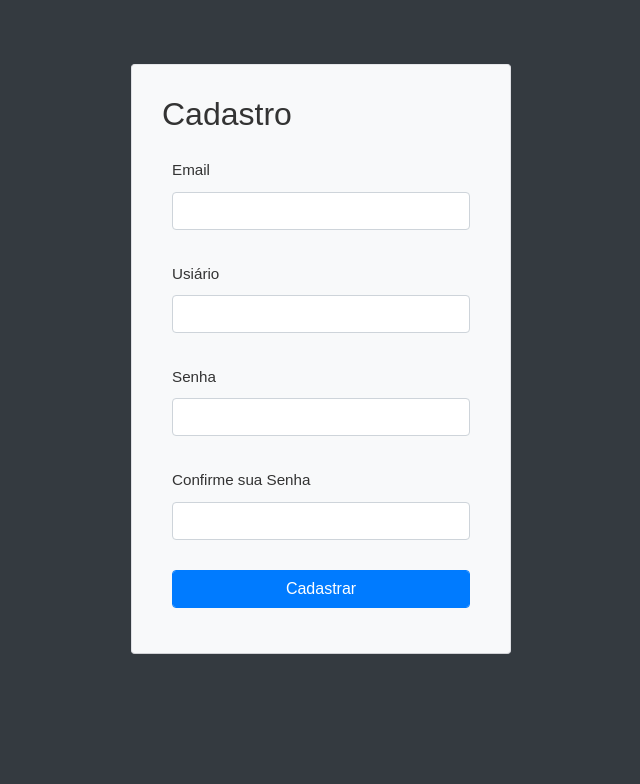
After one commit to belec0/medirafacada, a PHP site: page /view/auth/cadastro-form.php in a window 1280 px wide. The commit adds this page. Shown: the top 784 px of the page, without its empty margins (319-959 px from the left). Run offline with PHP 8.4, Linux system fonts and the light colour scheme.

Commit message:
cadastro de usuario

```diff
--- a/index.php
+++ b/index.php
@@ -1,8 +1,9 @@
 <?php
+
 session_start();
 if(!empty($_SESSION["userId"])) {
-    require_once './view/dashboard.php';
+    header("Location: ./view/dashboard.php");
 } else {
-    require_once './view/login-form.php';
+    header("Location: ./view/auth/login-form.php");
 }
 ?>
--- /dev/null
+++ b/view/auth/cadastro-form.php
@@ -0,0 +1,80 @@
+<?php require_once("../layout/topTheme.php"); ?>
+
+    <div style="width:30%; margin-left: 35%; margin-top: 5%; ">
+        <form action="cadastro-action.php" method="post" id="frmLogin" onSubmit="return validate();" >
+            <div class="demo-table bg-light">
+
+                <h2>Cadastro</h2>
+                <?php
+                if(isset($_SESSION["errorMessage"])) {
+                ?>
+                <div class="error-message"><?php  echo $_SESSION["errorMessage"]; ?></div>
+                <?php
+                unset($_SESSION["errorMessage"]);
+                }
+                ?>
+                <div class="field-column">
+                    <div>
+                        <label for="email">Email</label><span id="user_info" class="error-info"></span>
+                    </div>
+                    <div>
+                        <input name="user_email" id="user_email" type="text" class="form-control">
+                    </div>
+                </div>
+                <div class="field-column">
+                    <div>
+                        <label for="username">Usiário</label><span id="user_info" class="error-info"></span>
+                    </div>
+                    <div>
+                        <input name="user_name" id="user_name" type="text" class="form-control">
+                    </div>
+                </div>
+                <div class="field-column">
+                    <div>
+                        <label for="password">Senha</label><span id="password_info" class="error-info"></span>
+                    </div>
+                    <div>
+                        <input name="password" id="password" type="password" class="form-control">
+                    </div>
+                </div>
+                <div class="field-column">
+                    <div>
+                        <label for="password_confirm">Confirme sua Senha</label><span id="password_confirm" class="error-info"></span>
+                    </div>
+                    <div>
+                        <input name="password_confirm" id="password_confirm" type="password" class="form-control">
+                    </div>
+                </div>
+                <div class=field-column>
+                    <div>
+                        <input type="submit"  value="Cadastrar" class="form-control btn btn-primary"></span>
+                    </div>
+                </div>
+            </div>
+        </form>
+    </div>
+    <script>
+    function validate() {
+
+        console.log($("#user_info").val());
+        var $valid = true;
+        document.getElementById("user_info").innerHTML = "";
+        document.getElementById("password_info").innerHTML = "";
+
+        var userName = document.getElementById("user_name").value;
+        var password = document.getElementById("password").value;
+        if(userName == "")
+        {
+            document.getElementById("user_info").innerHTML = "required";
+        	$valid = false;
+        }
+        if(password == "")
+        {
+        	document.getElementById("password_info").innerHTML = "required";
+            $valid = false;
+        }
+        return $valid;
+    }
+    </script>
+
+<?php require_once("../layout/bottomTheme.php"); ?>
--- a/view/dashboard.php
+++ b/view/dashboard.php
@@ -11,7 +11,7 @@ if (! empty($_SESSION["userId"])) {
 }
 ?>
         <div class="dashboard">
-            <div class="member-dashboard">Welcome <b><?php echo $displayName; ?></b>, You have successfully logged in!<br>
+            <div class="member-dashboard"><b><?php echo $displayName; ?></b> esta logado<br>
                 Click to <a href="./logout.php" class="logout-button">Logout</a>
             </div>
         </div>
--- a/view/layout/topTheme.php
+++ b/view/layout/topTheme.php
@@ -1,4 +1,21 @@
 <html>
+<?php
+if (empty($_SESSION["userId"])) {
+    ?>
+    <head>
+        <title>User Login</title>
+        <link rel="stylesheet" href="https://stackpath.bootstrapcdn.com/bootstrap/4.5.0/css/bootstrap.min.css" integrity="sha384-9aIt2nRpC12Uk9gS9baDl411NQApFmC26EwAOH8WgZl5MYYxFfc+NcPb1dKGj7Sk" crossorigin="anonymous">
+        <link href="../css/style.css" rel="stylesheet" type="text/css" />
+
+        <script src="https://code.jquery.com/jquery-3.5.1.slim.min.js" integrity="sha384-DfXdz2htPH0lsSSs5nCTpuj/zy4C+OGpamoFVy38MVBnE+IbbVYUew+OrCXaRkfj" crossorigin="anonymous"></script>
+        <script src="https://cdn.jsdelivr.net/npm/popper.js@1.16.0/dist/umd/popper.min.js" integrity="sha384-Q6E9RHvbIyZFJoft+2mJbHaEWldlvI9IOYy5n3zV9zzTtmI3UksdQRVvoxMfooAo" crossorigin="anonymous"></script>
+        <script src="https://stackpath.bootstrapcdn.com/bootstrap/4.5.0/js/bootstrap.min.js" integrity="sha384-OgVRvuATP1z7JjHLkuOU7Xw704+h835Lr+6QL9UvYjZE3Ipu6Tp75j7Bh/kR0JKI" crossorigin="anonymous"></script>
+    </head>
+    <body class="bg-dark">
+    <div class="content">
+    <?php
+}else{
+?>
     <head>
         <title>User Login</title>
         <link rel="stylesheet" href="https://stackpath.bootstrapcdn.com/bootstrap/4.5.0/css/bootstrap.min.css" integrity="sha384-9aIt2nRpC12Uk9gS9baDl411NQApFmC26EwAOH8WgZl5MYYxFfc+NcPb1dKGj7Sk" crossorigin="anonymous">
@@ -8,20 +25,9 @@
         <script src="https://cdn.jsdelivr.net/npm/popper.js@1.16.0/dist/umd/popper.min.js" integrity="sha384-Q6E9RHvbIyZFJoft+2mJbHaEWldlvI9IOYy5n3zV9zzTtmI3UksdQRVvoxMfooAo" crossorigin="anonymous"></script>
         <script src="https://stackpath.bootstrapcdn.com/bootstrap/4.5.0/js/bootstrap.min.js" integrity="sha384-OgVRvuATP1z7JjHLkuOU7Xw704+h835Lr+6QL9UvYjZE3Ipu6Tp75j7Bh/kR0JKI" crossorigin="anonymous"></script>
     </head>
-<body>
+    <body class="bg-dark">
     <div class="content">
 <?php
-var_dump($_SESSION);
-if (empty($_SESSION["userId"])) {
-//     require_once __DIR__ . './../class/Member.php';
-//     $member = new Member();
-//     $memberResult = $member->getMemberById($_SESSION["userId"]);
-//     if(!empty($memberResult[0]["display_name"])) {
-//         $displayName = ucwords($memberResult[0]["display_name"]);
-//     } else {
-//         $displayName = $memberResult[0]["user_name"];
-//     }
-// header('Location: '."index.php");
-require_once("./view/login-form.php");
 }
+
 ?>
```
Also changed, not shown: class/DataSource.php (+11 -7 lines), class/Member.php (+21 -0 lines), view/auth/cadastro-action.php (added, +7 -0 lines), view/auth/login-form.php (renamed from view/login-form.php, +9 -12 lines), view/auth/login-action.php (renamed from login-action.php).
